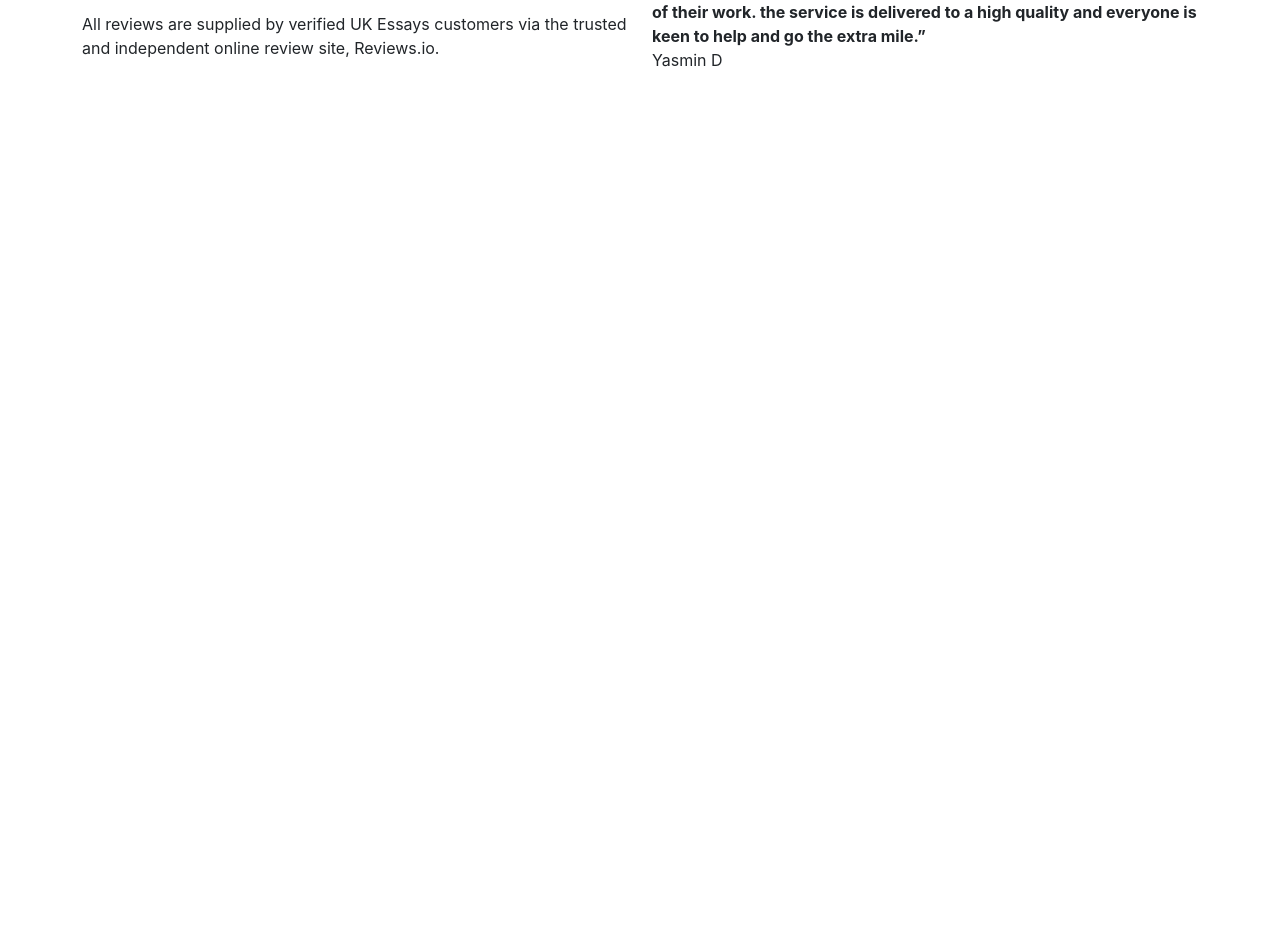
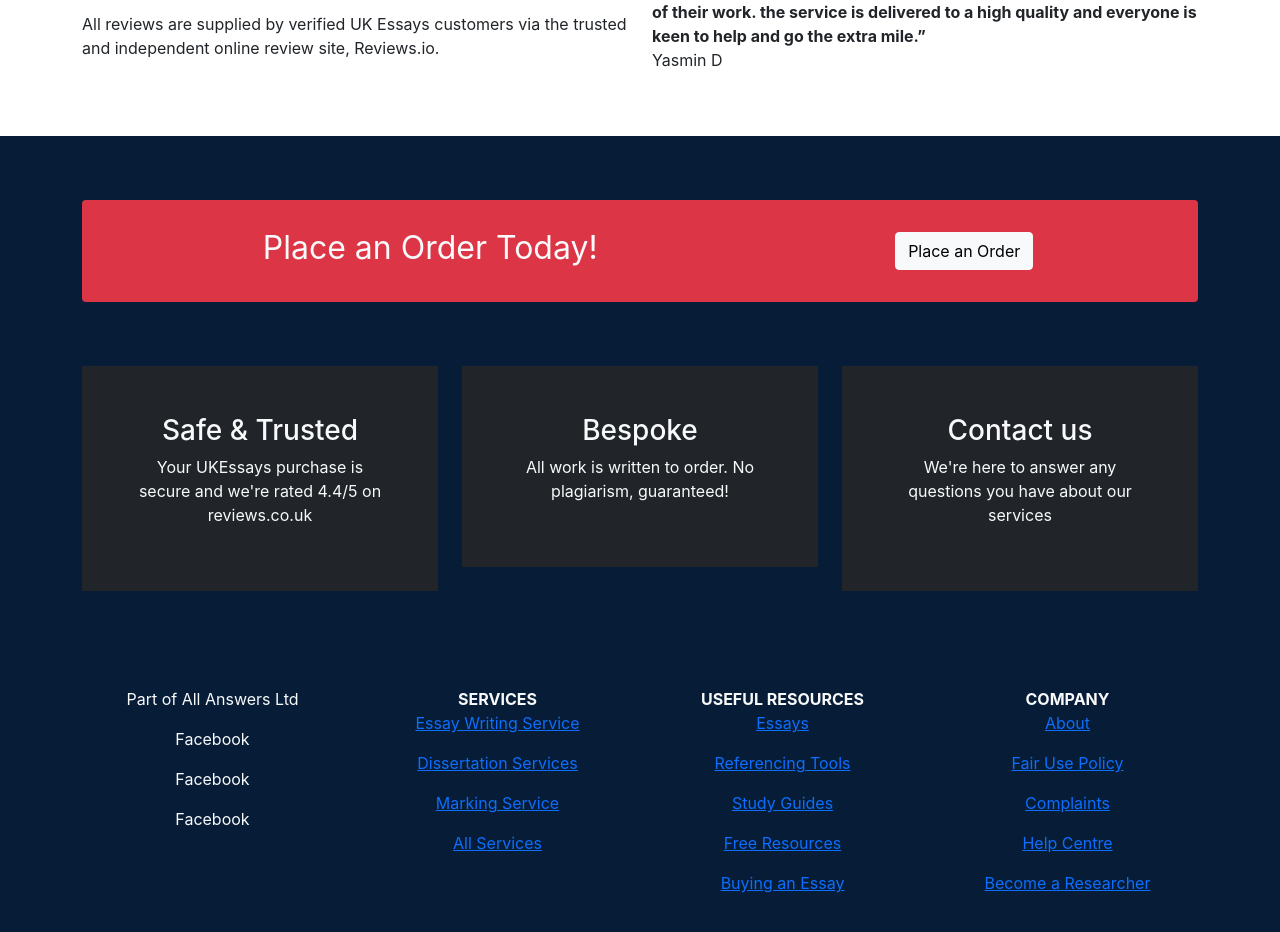
Before and after one commit to ahhridoy/uk-essays, a React (Create React App) app: page / in a window 1280 px wide. Shown: the part 3021-3953 px from the top of the page. Before the commit the page ends 3157 px from the top, so only its background shows below. Built offline with nearby package versions, Linux system fonts and the light colour scheme.

Commit message:
footer added

```diff
--- /dev/null
+++ b/src/components/Footer.js
@@ -0,0 +1,105 @@
+import React from "react";
+import { Button, Col, Container, Row } from "react-bootstrap";
+
+const Footer = () => {
+  return (
+    <footer id="footer">
+      <Container className="py-5 text-light">
+        <div className="bg-danger my-3 p-4 rounded d-flex justify-content-around">
+          <span className="fs-2 mx-3">Place an Order Today!</span>
+          <Button variant="light" className="my-2">
+            Place an Order
+          </Button>
+        </div>
+
+        <Row className="py-5">
+          <Col md={4} xs={12}>
+            <div className="bg-dark p-5">
+              <h3>Safe & Trusted</h3>
+              <p>
+                Your UKEssays purchase is secure and we're rated 4.4/5 on
+                reviews.co.uk
+              </p>
+            </div>
+          </Col>
+          <Col md={4} xs={12}>
+            <div className="bg-dark p-5">
+              <h3>Bespoke</h3>
+              <p>All work is written to order. No plagiarism, guaranteed!</p>
+            </div>
+          </Col>
+          <Col md={4} xs={12}>
+            <div className="bg-dark p-5">
+              <h3>Contact us</h3>
+              <p>
+                We're here to answer any questions you have about our services
+              </p>
+            </div>
+          </Col>
+        </Row>
+
+        <Row className="py-5">
+          <Col md={3} xs={12}>
+            <p>Part of All Answers Ltd</p>
+            <p>Facebook</p>
+            <p>Facebook</p>
+            <p>Facebook</p>
+          </Col>
+          <Col md={3} xs={12}>
+            <b>SERVICES</b>
+            <p>
+              <a href="#">Essay Writing Service</a>
+            </p>
+            <p>
+              <a href="#">Dissertation Services</a>
+            </p>
+            <p>
+              <a href="#">Marking Service</a>
+            </p>
+            <p>
+              <a href="#">All Services</a>
+            </p>
+          </Col>
+          <Col md={3} xs={12}>
+            <b>USEFUL RESOURCES</b>
+            <p>
+              <a href="#">Essays</a>
+            </p>
+            <p>
+              <a href="#">Referencing Tools</a>
+            </p>
+            <p>
+              <a href="#">Study Guides</a>
+            </p>
+            <p>
+              <a href="#">Free Resources</a>
+            </p>
+            <p>
+              <a href="#">Buying an Essay</a>
+            </p>
+          </Col>
+          <Col md={3} xs={12}>
+            <b>COMPANY</b>
+            <p>
+              <a href="#">About</a>
+            </p>
+            <p>
+              <a href="#">Fair Use Policy</a>
+            </p>
+            <p>
+              <a href="#">Complaints</a>
+            </p>
+            <p>
+              <a href="#">Help Centre</a>
+            </p>
+            <p>
+              <a href="#">Become a Researcher</a>
+            </p>
+          </Col>
+        </Row>
+      </Container>
+    </footer>
+  );
+};
+
+export default Footer;
--- a/src/components/Header.js
+++ b/src/components/Header.js
@@ -1,4 +1,3 @@
-// import { Button } from "bootstrap";
 import React from "react";
 import {
   Button,
@@ -7,7 +6,6 @@
   FormControl,
   Nav,
   Navbar,
-  NavDropdown,
 } from "react-bootstrap";
 
 const Header = () => {
--- a/src/pages/LandingPage.js
+++ b/src/pages/LandingPage.js
@@ -1,5 +1,6 @@
 import React from "react";
 import { Button, Col, Container, Row } from "react-bootstrap";
+import Footer from "../components/Footer";
 import Header from "../components/Header";
 import "../styles/pages/_landing.scss";
 
@@ -310,13 +311,21 @@
               <p>Reviewed on 12/12/2019</p>
               <p>1721 Reviews</p>
               <b>
-              “I would highly recommend this service as it is an excellent service that assists students of different levels in their thinking and analysis of their work. the service is delivered to a high quality and everyone is keen to help and go the extra mile.”
+                “I would highly recommend this service as it is an excellent
+                service that assists students of different levels in their
+                thinking and analysis of their work. the service is delivered to
+                a high quality and everyone is keen to help and go the extra
+                mile.”
               </b>
               <p>Yasmin D</p>
             </Col>
           </Row>
         </Container>
       </section>
+
+      <section>
+        <Footer />
+      </section>
     </main>
   );
 };
--- /dev/null
+++ b/src/styles/components/_footer.scss
@@ -0,0 +1,3 @@
+#footer {
+   background-color: #071d37;
+}
--- a/src/styles/includes/_imports.scss
+++ b/src/styles/includes/_imports.scss
@@ -2,3 +2,4 @@
 
 // Components
 @import "../components/navbar";
+@import "../components/footer";
```
